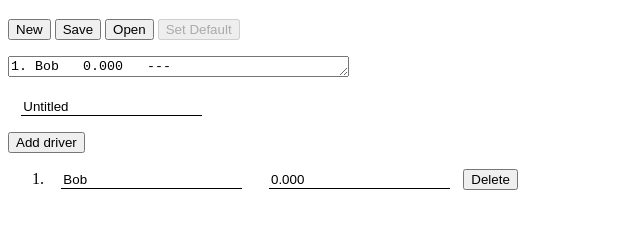
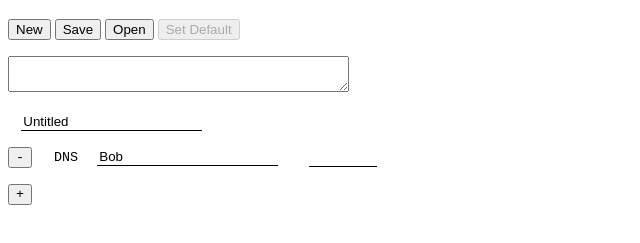
Before and after one commit to jnwatts/race-conditions, a website: page static/index.html in a window 1280 px wide. Shown: the part 61-304 px from the top of the page, without its empty margins (0-640 px from the left). Drawn offline with Linux system fonts and the light colour scheme; no server answers.

Commit message:
Implement multiple times for drivers
Also clean up UI so buttons aren't moving all over

```diff
--- a/static/driver.js
+++ b/static/driver.js
@@ -4,8 +4,10 @@ class Driver {
             params = {};
         }
         const driver_template = document.querySelector("#driver_template");
+        this.time_template = document.querySelector("#time_template");
         let e = driver_template.content.cloneNode(true);
         this.e_li = e.querySelector("li.driver");
+        this.e_rank = e.querySelector("#rank");
         this.e_name = e.querySelector("#name");
         this.e_time = e.querySelector("#time");
         this.e_delete = e.querySelector("#del_driver");
@@ -15,11 +17,12 @@ class Driver {
             let names = ["Kevin", "Ken", "Adrian", "Paul", "Tim", "Nathan", "Lewis", "Cody", "Brian", "Chuck", "Tom", "Larry", "Tim", "Sir Jerry", "Carl", "Chris", "Donny", "Butch", "Lance", "Bob", "Gary", "Stuart", "Claude", "Phil", "Jerry", "Darwin", "Barry", "Steve", "Dave", "Mark", "Kevin", "Lionel", "Donnie", "Other Jerry", "Jorge", "Jeff", "Mack", "Bob", "Gaetano", "Brad", "Eric", "Bob", "Mel", "Otto", "Justin", "Alex", "Ronald", "Phil", "Ralph"];
             this.name = names[Math.floor((Math.random()*names.length))];
         }
-        if ("time" in params) {
-            this.time = params.time;
+        if ("times" in params) {
+            this.times = params.times;
         } else {
-            this.time = 0.0;
+            this.times = [];
         }
+        this.rank = 0;
         e.querySelectorAll("input").forEach((v, i, l) => {
             v.addEventListener('change', (e) => { this.change(e); });
         });
@@ -29,7 +32,7 @@ class Driver {
 
     static timeToString(t) {
         if (!t) {
-            return "0.000";
+            return "";
         }
         let v;
         let m = Math.floor(t / 60.0);
@@ -63,14 +66,49 @@ class Driver {
         return t;
     }
 
+    toJson() {
+        return {
+            name: this.name,
+            times: this.validTimes(),
+        };
+    }
+
+    validTimes() {
+        return this.times.filter((t) => t && t > 0.00);
+    }
+
+    hasTimes() {
+        return this.validTimes().length > 0;
+    }
+
+    bestTime() {
+        let times = this.validTimes();
+        if (times.length == 0) {
+            return NaN;
+        }
+        return Math.min(...times);
+    }
+
     render() {
+        this.e_rank.value = this.rank;
         this.e_name.value = this.name;
-        this.e_time.value = Driver.timeToString(this.time);
+        let times = this.validTimes();
+        times.push(0);
+        times = times.map((t) => {
+            let e = this.time_template.content.cloneNode(true);
+            let e_v = e.querySelector(".time");
+            e_v.value = Driver.timeToString(t);
+            e_v.addEventListener('change', (e) => { this.change(e); });
+            return e;
+        });
+        this.e_time.replaceChildren(...times);
     }
 
     change(e) {
         this.name = this.e_name.value.replace(/[^A-Za-z\s]/g, '');
-        this.time = Driver.stringToTime(this.e_time.value);
+        this.times = Array.from(this.e_time.querySelectorAll(".time").values().map((e) => {
+            return Driver.stringToTime(e.value);
+        }).filter((t) => t));
         this.e_li.setAttribute('id', this.name);
         this.render();
     }
--- a/static/index.html
+++ b/static/index.html
@@ -10,6 +10,24 @@ input[type="text"] {
     border-bottom: 1px solid black;
     margin-right: 1em;
     margin-left: 1em;
+}
+.time {
+    font-family: monospace;
+    width: 8ch;
+}
+#drivers {
+    padding-left: 0rem;
+    list-style-type: none;
+}
+#rank {
+    font-family: monospace;
+    margin-left: 1rem;
+    border: none;
+    width: 3ch;
+}
+.action {
+    font-family: monospace;
+    width: 3ch;
 }
 </style>
 </head>
@@ -30,11 +48,21 @@ input[type="text"] {
         <input type="text" id="board_name">
     </p>
 
-    <button id="add_driver">Add driver</button>
+    <ul id="drivers"></ul>
 
-    <ol id="drivers"></ol>
+    <button id="add_driver" class="action">+</button>
 
-    <template id="driver_template"><li class="driver"><input type="text" id="name"><input type="text" id="time"><button id="del_driver">Delete</button></li></template>
+    <template id="driver_template">
+        <li class="driver">
+            <button id="del_driver" class="action">-</button>
+            <input id="rank">
+            <input type="text" id="name">
+            <span id="time"></span>
+        </li>
+    </template>
+    <template id="time_template">
+        <input type="text" class="time">
+    </template>
     <script src="boards.js"></script>
     <script src="driver.js"></script>
     <script src="index.js"></script>
--- a/static/index.js
+++ b/static/index.js
@@ -16,16 +16,22 @@ window.addEventListener('load', () => {
         sort_drivers: (e) => {
             document.querySelector("#board_name").value = window.lb.name;
             window.lb.drivers.sort((a,b) => {
-                return a.time - b.time;
+                return a.bestTime() - b.bestTime();
             });
             let drivers = window.lb.drivers;
-            let sorted_elements = drivers.map((d) => {
+            let sorted_elements = drivers.map((d, i) => {
+                if (d.hasTimes()) {
+                    d.rank = (i+1);
+                } else {
+                    d.rank = "DNS";
+                }
                 d.render();
                 return d.e_li;
             });
             document.querySelector("#drivers").replaceChildren(...sorted_elements);
-            let names = drivers.map((d) => d.name);
-            let times = drivers.map((d) => d.time);
+            let valid_drivers = drivers.filter((d) => d.hasTimes());
+            let names = valid_drivers.map((d) => d.name);
+            let times = valid_drivers.map((d) => d.bestTime());
             let times_str = times.map((t) => Driver.timeToString(t));
             let n_width = Math.max(...names.map((v) => v.length));
             let t_width = Math.max(...times_str.map((v) => v.length));
@@ -57,7 +63,7 @@ window.addEventListener('load', () => {
                 }
                 window.lb.drivers.push(new Driver({
                     name: p[2].trim(),
-                    time: Driver.stringToTime(p[3])
+                    times: [Driver.stringToTime(p[3])]
                 }));
             });
             window.lb.sort_drivers();
@@ -70,6 +76,7 @@ window.addEventListener('load', () => {
                 window.lb.sort_drivers();
                 document.querySelector("#set_default").disabled = (!id);
             }).catch((e) => {
+                console.log(e);
                 window.lb.new();
             });
         },
@@ -84,9 +91,9 @@ window.addEventListener('load', () => {
         save: () => {
             window.lb.sort_drivers();
             let board = {
-                ver: 1,
+                ver: 2,
                 name: window.lb.name,
-                drivers: window.lb.drivers.map((d) => { return {name: d.name, time: d.time} }),
+                drivers: window.lb.drivers.map((d) => d.toJson()),
             };
             Boards.put(window.lb.id, board);
         },
```
